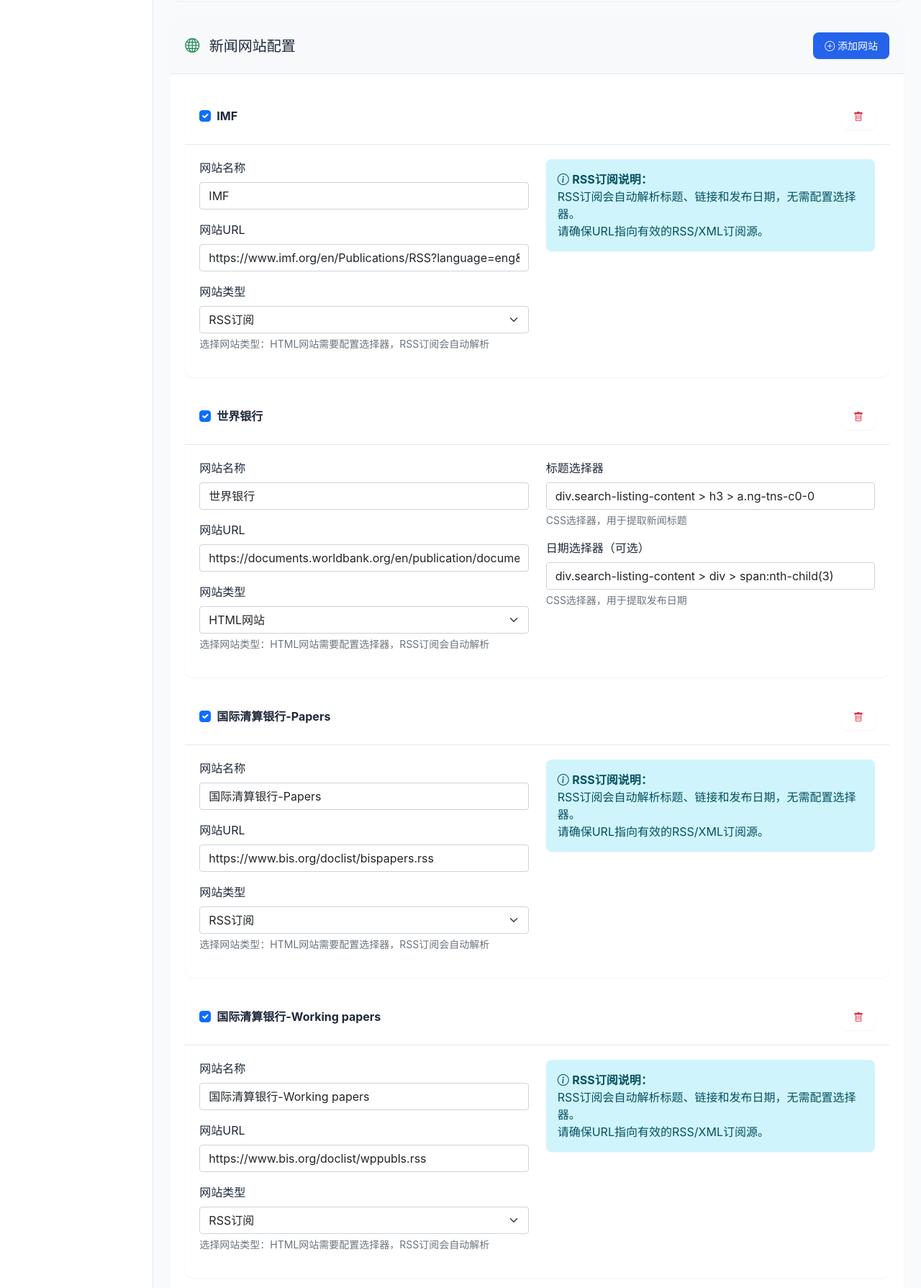
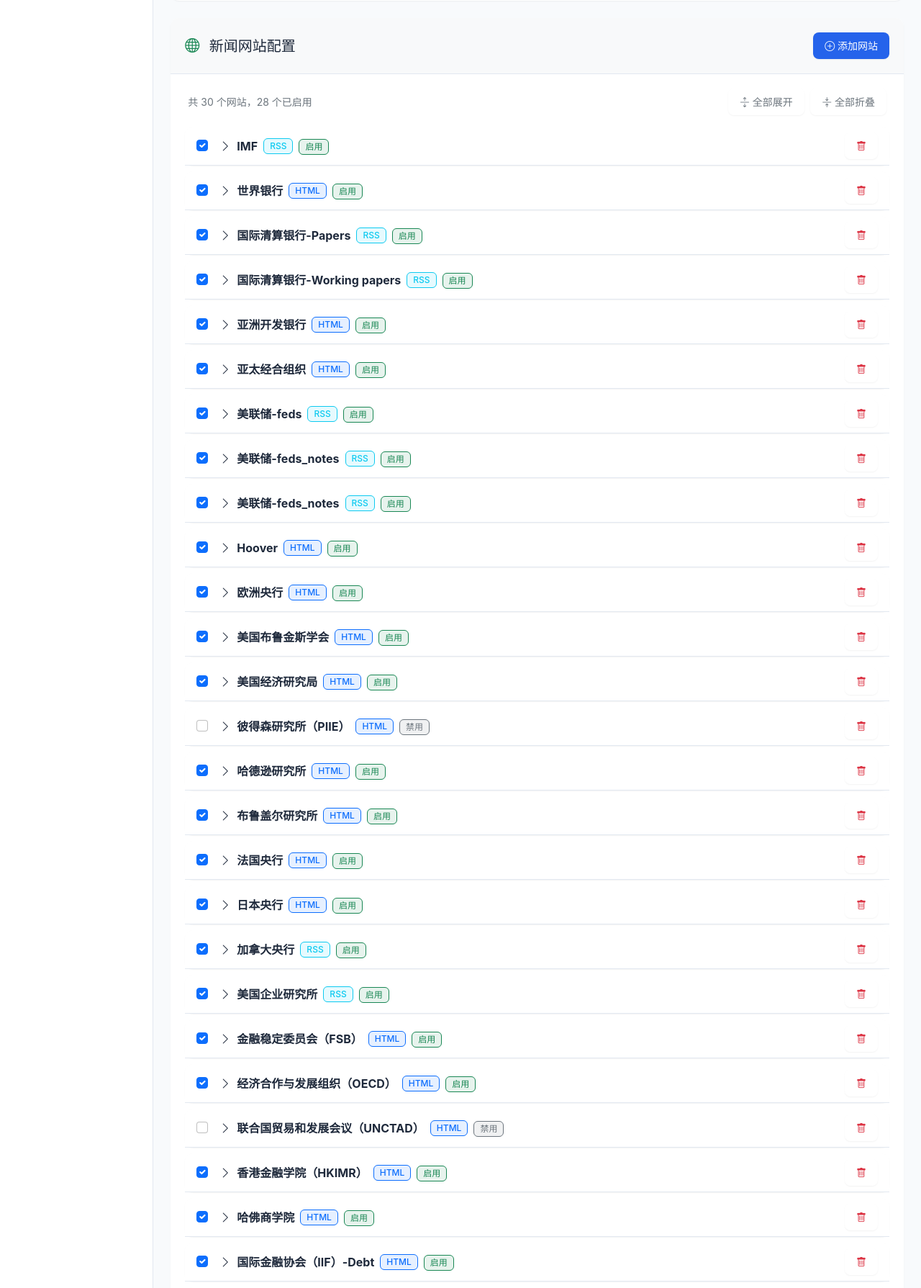
Before and after one commit to signxer/news-monitor, a Flask app: page /config in a window 1280 px wide. Shown: the part 1195-2984 px from the top of the page at 72% size. Run offline with Flask 3, Linux system fonts and the light colour scheme; some libraries are stand-ins or nearby versions.

Commit message:
feat: 新闻网站配置卡片折叠优化，默认全部折叠只显示标题行
- 卡片头部展示：启用开关、网站名称、类型标签(HTML/RSS)、启用状态标签
- 默认全部折叠，点击展开编辑
- 支持全部展开/全部折叠按钮
- 新增站点自动展开
- 启用开关实时更新状态标签

```diff
--- a/templates/base.html
+++ b/templates/base.html
@@ -281,6 +281,10 @@
         .keyword-badge i:hover {
             color: #ff6b6b;
         }
+
+        .site-card-header:hover {
+            background-color: #f0f4ff;
+        }
     </style>
 </head>
 <body>
--- a/templates/config.html
+++ b/templates/config.html
@@ -240,21 +240,53 @@
             return;
         }
 
+        // 统计信息
+        const totalCount = config.news_sites.length;
+        const enabledCount = config.news_sites.filter(s => s.enabled).length;
+        html += `
+            <div class="d-flex justify-content-between align-items-center mb-3 px-1">
+                <small class="text-muted">共 ${totalCount} 个网站，${enabledCount} 个已启用</small>
+                <div>
+                    <button type="button" class="btn btn-sm btn-outline-secondary me-1" onclick="expandAllSites()">
+                        <i class="bi bi-arrows-expand"></i> 全部展开
+                    </button>
+                    <button type="button" class="btn btn-sm btn-outline-secondary" onclick="collapseAllSites()">
+                        <i class="bi bi-arrows-collapse"></i> 全部折叠
+                    </button>
+                </div>
+            </div>
+        `;
+
         config.news_sites.forEach((site, index) => {
+            const typeBadge = (site.site_type || 'html') === 'rss'
+                ? '<span class="badge bg-info bg-opacity-10 text-info border border-info border-opacity-25 me-2">RSS</span>'
+                : '<span class="badge bg-primary bg-opacity-10 text-primary border border-primary border-opacity-25 me-2">HTML</span>';
+            const enabledBadge = site.enabled
+                ? '<span class="badge bg-success bg-opacity-10 text-success border border-success border-opacity-25 me-2">启用</span>'
+                : '<span class="badge bg-secondary bg-opacity-10 text-secondary border border-secondary border-opacity-25 me-2">禁用</span>';
+
             html += `
-                <div class="card mb-3" id="site-${index}">
-                    <div class="card-header d-flex justify-content-between align-items-center">
-                        <div class="form-check">
-                            <input class="form-check-input" type="checkbox" id="site-enabled-${index}" ${site.enabled ? 'checked' : ''}>
-                            <label class="form-check-label" for="site-enabled-${index}">
-                                <strong>${escapeHtml(site.name)}</strong>
-                            </label>
+                <div class="card mb-2 site-card" id="site-${index}">
+                    <div class="card-header py-2 px-3 d-flex justify-content-between align-items-center site-card-header"
+                        style="cursor: pointer;" onclick="toggleSiteCard(${index})">
+                        <div class="d-flex align-items-center flex-grow-1" onclick="event.stopPropagation()">
+                            <div class="form-check me-2">
+                                <input class="form-check-input" type="checkbox" id="site-enabled-${index}"
+                                    ${site.enabled ? 'checked' : ''} onchange="updateSiteEnabledBadge(${index})">
                             </div>
-                        <button type="button" class="btn btn-sm btn-outline-danger" onclick="removeNewsSite(${index})">
+                            <div class="d-flex align-items-center flex-grow-1" style="cursor: pointer;" onclick="toggleSiteCard(${index})">
+                                <i class="bi bi-chevron-right me-2 site-chevron" id="site-chevron-${index}" style="transition: transform 0.2s;"></i>
+                                <strong class="me-2">${escapeHtml(site.name)}</strong>
+                                ${typeBadge}
+                                <span id="site-enabled-badge-${index}">${enabledBadge}</span>
+                            </div>
+                        </div>
+                        <button type="button" class="btn btn-sm btn-outline-danger" onclick="event.stopPropagation(); removeNewsSite(${index})" title="删除">
                             <i class="bi bi-trash"></i>
                         </button>
                     </div>
-                    <div class="card-body">
+                    <div class="collapse" id="site-body-${index}">
+                        <div class="card-body pt-3">
                             <div class="row">
                                 <div class="col-md-6">
                                     <div class="mb-3">
@@ -271,7 +303,7 @@
                                             <option value="html" ${(site.site_type || 'html') === 'html' ? 'selected' : ''}>HTML网站</option>
                                             <option value="rss" ${(site.site_type || 'html') === 'rss' ? 'selected' : ''}>RSS订阅</option>
                                         </select>
-                                    <div class="form-text">选择网站类型：HTML网站需要配置选择器，RSS订阅会自动解析</div>
+                                        <div class="form-text">HTML网站需要配置选择器，RSS订阅会自动解析</div>
                                     </div>
                                 </div>
                                 <div class="col-md-6" id="html-fields-${index}" style="display: ${(site.site_type || 'html') === 'html' ? 'block' : 'none'}">
@@ -287,7 +319,7 @@
                                     </div>
                                 </div>
                                 <div class="col-md-6" id="rss-info-${index}" style="display: ${(site.site_type || 'html') === 'rss' ? 'block' : 'none'}">
-                                <div class="alert alert-info">
+                                    <div class="alert alert-info mb-0">
                                         <i class="bi bi-info-circle"></i>
                                         <strong>RSS订阅说明：</strong><br>
                                         RSS订阅会自动解析标题、链接和发布日期，无需配置选择器。<br>
@@ -297,10 +329,62 @@
                             </div>
                         </div>
                     </div>
+                </div>
             `;
         });
 
         container.innerHTML = html;
+    }
+
+    // 展开/折叠单个站点卡片
+    function toggleSiteCard(index) {
+        const body = document.getElementById(`site-body-${index}`);
+        const chevron = document.getElementById(`site-chevron-${index}`);
+        if (!body) return;
+
+        const bsCollapse = bootstrap.Collapse.getOrCreateInstance(body);
+        if (body.classList.contains('show')) {
+            bsCollapse.hide();
+            chevron.style.transform = 'rotate(0deg)';
+        } else {
+            bsCollapse.show();
+            chevron.style.transform = 'rotate(90deg)';
+        }
+    }
+
+    // 全部展开
+    function expandAllSites() {
+        config.news_sites.forEach((_, index) => {
+            const body = document.getElementById(`site-body-${index}`);
+            const chevron = document.getElementById(`site-chevron-${index}`);
+            if (body) {
+                bootstrap.Collapse.getOrCreateInstance(body).show();
+                chevron.style.transform = 'rotate(90deg)';
+            }
+        });
+    }
+
+    // 全部折叠
+    function collapseAllSites() {
+        config.news_sites.forEach((_, index) => {
+            const body = document.getElementById(`site-body-${index}`);
+            const chevron = document.getElementById(`site-chevron-${index}`);
+            if (body) {
+                bootstrap.Collapse.getOrCreateInstance(body).hide();
+                chevron.style.transform = 'rotate(0deg)';
+            }
+        });
+    }
+
+    // 更新启用状态 badge
+    function updateSiteEnabledBadge(index) {
+        const checked = document.getElementById(`site-enabled-${index}`).checked;
+        const badge = document.getElementById(`site-enabled-badge-${index}`);
+        if (checked) {
+            badge.innerHTML = '<span class="badge bg-success bg-opacity-10 text-success border border-success border-opacity-25 me-2">启用</span>';
+        } else {
+            badge.innerHTML = '<span class="badge bg-secondary bg-opacity-10 text-secondary border border-secondary border-opacity-25 me-2">禁用</span>';
+        }
     }
 
     // 切换网站类型字段显示
@@ -332,6 +416,10 @@
 
         config.news_sites.push(newSite);
         renderNewsSites();
+
+        // 自动展开新增的站点
+        const newIndex = config.news_sites.length - 1;
+        setTimeout(() => toggleSiteCard(newIndex), 100);
     }
 
     // 删除新闻网站
```
Lines whose indentation alone changed are shown as unchanged.
